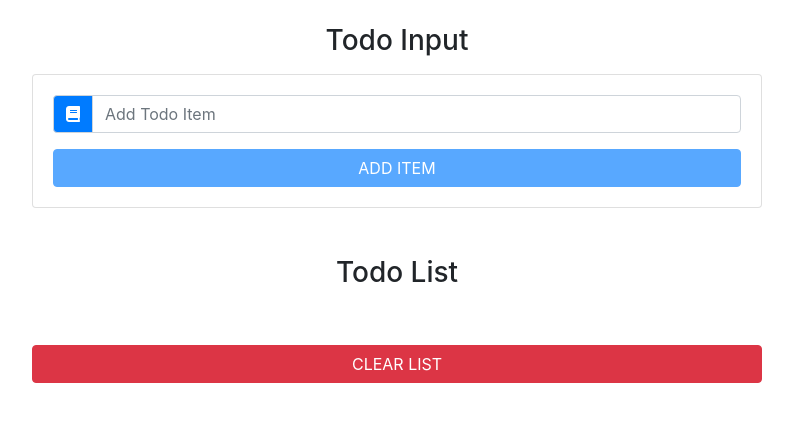
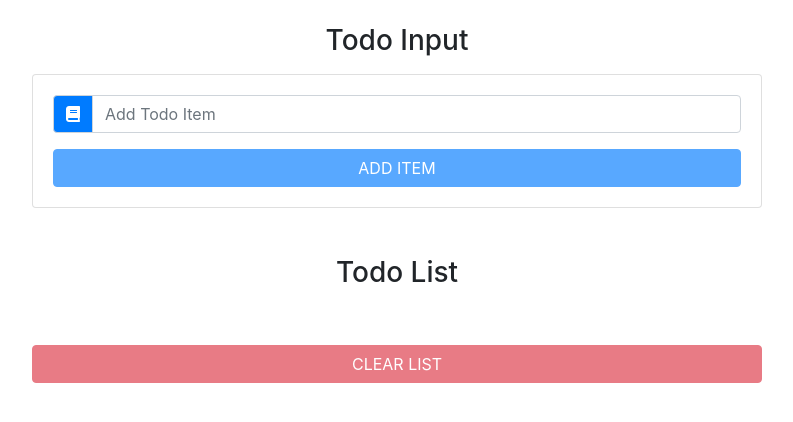
Before and after one commit to mb2o/react-todo-list, a React (Create React App) app: page / in a window 1280 px wide. Shown: the top 422 px of the page, without its empty margins (243-1036 px from the left). Built offline with nearby package versions, Linux system fonts and the light colour scheme.

Commit message:
clear list issue

```diff
--- a/src/components/TodoList.js
+++ b/src/components/TodoList.js
@@ -17,6 +17,7 @@ export default class TodoList extends Component {
           />
         ))}
         <button
+          disabled={items.length === 0}
           className="btn btn-block btn-danger mt-5 text-uppercase"
           onClick={handleClear}>
           Clear List
```
